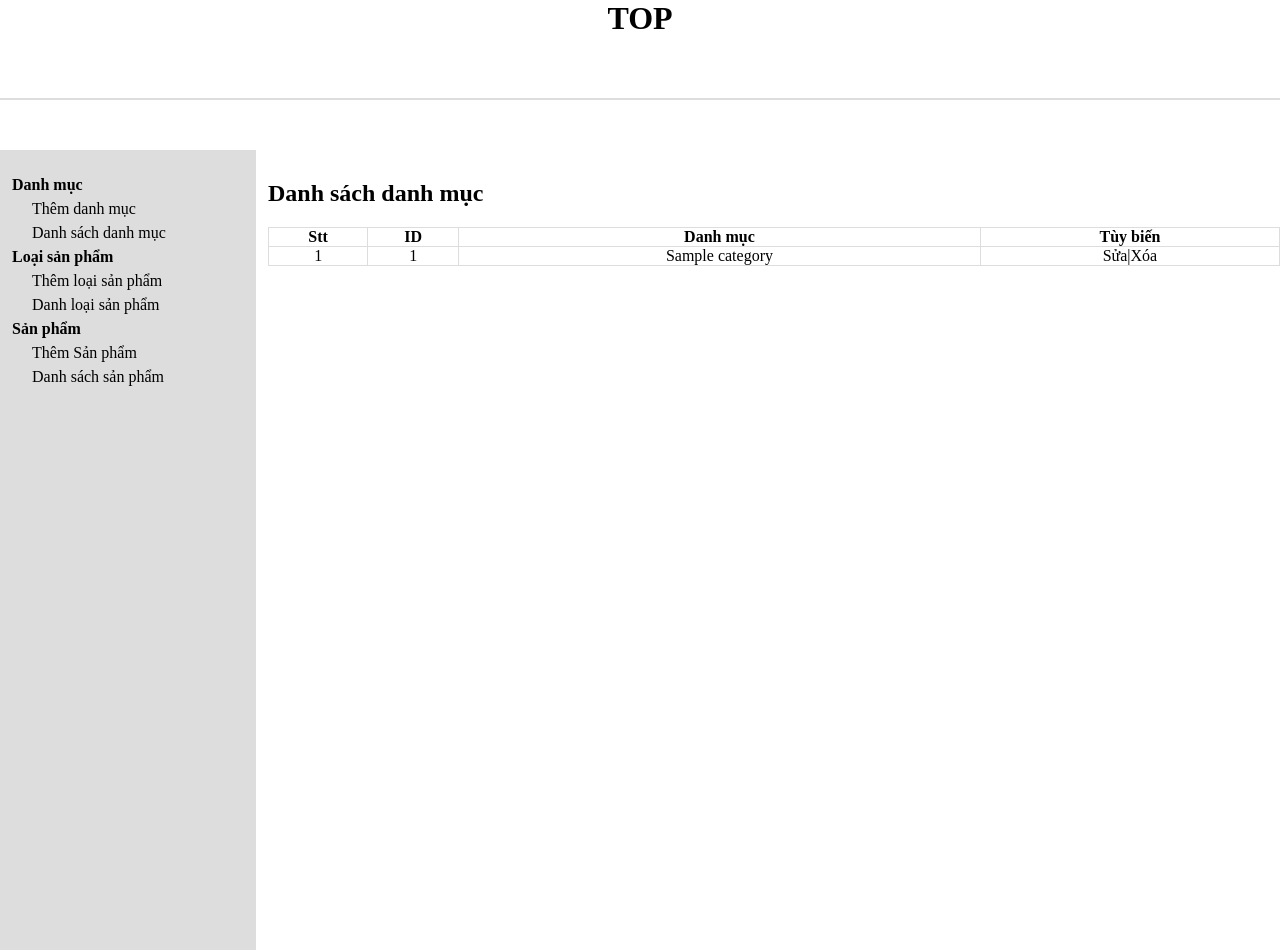
After one commit to ngaygiongto/IVY_PROJECT, a PHP site: page /admin/cartegorylist.php in a window 1280 px wide. The commit adds this page. Run offline with PHP 8.4, Linux system fonts and the light colour scheme; tables that the repository leaves empty or names only in its code hold one stand-in row (values such as "Sample post").

Commit message:
INSERT-UPDATE-SELECT-DANHMUCSP

```diff
--- /dev/null
+++ b/giaodien/admin/cartegorylist.php
@@ -0,0 +1,42 @@
+<?php
+ include "header.php";
+ include "slider.php";
+ include "class/cartegory_class.php"
+?>
+
+<?php
+    $cartegory = new cartegory;
+    $show_cartegory = $cartegory->show_cartegory();
+?>
+
+            <div class="admin-content-right">
+                <div class="admin-content-right-category_list">
+                    <h1>Danh sách danh mục</h1>
+                    <table>
+                        <tr>
+                            <th>Stt</th>
+                            <th>ID</th>
+                            <th>Danh mục</th>
+                            <th>Tùy biến</th>
+                        </tr>
+                        <?php
+                            if($show_cartegory) {$i = 0;
+                                while($result = $show_cartegory->fetch_assoc()) {$i++;
+                        ?>
+                        <tr>
+                            <td><?php echo $i ?></td>
+                            <td><?php echo $result['cartegory_id'] ?></td>
+                            <td><?php echo $result['cartegory_name'] ?></td>
+                            <td><a href="cartegoryedit.php?cartegory_id=<?php echo $result['cartegory_id'] ?>">Sửa</a>|<a href="cartegorydelete.php?cartegory_id=<?php echo $result['cartegory_id'] ?>">Xóa</a></td>
+                        </tr>
+                        <?php
+                                }
+                            }
+                        ?>
+                    </table>
+                </div>
+            </div>
+        </section>
+
+</body>
+</html>
--- /dev/null
+++ b/giaodien/admin/class/cartegory_class.php
@@ -0,0 +1,44 @@
+<?php
+    include "database.php"
+?>
+
+<?php
+    class cartegory {
+        private $db;
+        public function __construct()
+        {
+            $this -> db = new Database();
+        }
+        public function insert_cartegory($cartegory_name) {
+            $query = "INSERT INTO tbl_category (cartegory_name) VALUES ('$cartegory_name')";
+            $result = $this -> db -> insert($query);
+            header('Location:cartegorylist.php');
+            // return $result;
+        }
+        public function show_cartegory() {
+            $query = "SELECT * FROM tbl_category ORDER BY cartegory_id DESC";
+            $result = $this->db->select($query);
+            return $result;
+        }
+
+        public function get_cartegory($cartegory_id) {
+            $query = "SELECT * FROM tbl_category WHERE cartegory_id = '$cartegory_id'";
+            $result = $this->db->select($query);
+            return $result;
+        }
+        public function update_cartegory($cartegory_name, $cartegory_id) {
+            $query = "UPDATE tbl_category SET cartegory_name = '$cartegory_name' WHERE cartegory_id = '$cartegory_id'";
+            $result = $this->db->update($query);
+            header('Location:cartegorylist.php');
+            return $result;
+        }
+
+        public function delete_cartegory($cartegory_id) {
+            $query = "DELETE FROM tbl_category WHERE cartegory_id = '$cartegory_id'";
+            $result = $this->db->delete($query);
+            header('Location:cartegorylist.php');
+            return $result;
+        }
+    }
+
+?>
--- a/giaodien/admin/config.php
+++ b/giaodien/admin/config.php
@@ -1,6 +1,6 @@
 <?php
-define("DB_HOST", "localhost");
-define("DB_USER", "root");
-define("DB_PASS", "");
-define("DB_NAME", "your_db_name")
+    define("DB_HOST", "localhost");
+    define("DB_USER", "root");
+    define("DB_PASS", "");
+    define("DB_NAME", "ivy_moda")
 ?>
--- a/giaodien/admin/database.php
+++ b/giaodien/admin/database.php
@@ -1,21 +1,34 @@
+
+<?php
+    include "config.php";
+?>
+
+
+
 
 <?php
 Class Database {
-    public $host = "DB_HOST";
-    public $user = "DB_USER";
-    public $pass = "DB_PASS";
-    public $dbname = "DB_NAME";
+    public $host = "localhost";
+    public $user = "root";
+    public $pass = "";
+    public $dbname = "ivy_moda";
 
 
     public $link;
     public $error;
 
-    public function __construct()
+    public function __construct(){
+        $this->connectDB();
+    }
+
+    public function connectDB()
     {
-        $this->link = new mysqli($this->host, $this->user, $this->pass, $this->dbname);
+        $this->link = new  mysqli($this->host, $this->user, $this->pass, $this->dbname);
         if(!$this->link){
-            $this->error = "Connection fail".$this->link->connect_error;
-        return false;
+            die("Connection failed: ".mysqli_connect_error());
+        }
+        else{
+            // echo "Connected successfully";
         }
     }
 // Select or Read data
--- /dev/null
+++ b/giaodien/admin/header.php
@@ -0,0 +1,13 @@
+<!DOCTYPE html>
+<html lang="en">
+<head>
+    <meta charset="UTF-8">
+    <meta http-equiv="X-UA-Compatible" content="IE=edge">
+    <meta name="viewport" content="width=device-width, initial-scale=1.0">
+    <link rel="stylesheet" href="./style.css">
+    <title>Danh mục sản phẩm</title>
+</head>
+<body>
+    <header>
+        <h1>TOP</h1>
+    </header>
--- a/giaodien/admin/session.php
+++ b/giaodien/admin/session.php
@@ -4,7 +4,7 @@
 
 class Session {
     public static function init() {
-        if(version_compare(phpversion(), '5.4.0', '<')) {
+        if(version_compare(phpversion(), '5.2.1', '<')) {
             if(session_id() == '') {
                 session_start();
             }
--- /dev/null
+++ b/giaodien/admin/slider.php
@@ -0,0 +1,23 @@
+<section class="admin-content">
+        <div class="admin-content-left">
+            <ul>
+                <li><a href="#">Danh mục</a>
+                    <ul>
+                        <li><a href="categoryadd.php">Thêm danh mục</a></li>
+                        <li><a href="cartegorylist.php">Danh sách danh mục</a></li>
+                    </ul>
+                </li>
+                <li><a href="#">Loại sản phẩm</a>
+                    <ul>
+                        <li><a href="">Thêm loại sản phẩm</a></li>
+                        <li><a href="">Danh loại sản phẩm</a></li>
+                    </ul>
+                </li>
+                <li><a href="#">Sản phẩm</a>
+                    <ul>
+                        <li><a href="">Thêm Sản phẩm</a></li>
+                        <li><a href="">Danh sách sản phẩm</a></li>
+                    </ul>
+                </li>
+            </ul>
+        </div>
--- /dev/null
+++ b/giaodien/admin/style.css
@@ -0,0 +1,92 @@
+* {
+    margin: 0;
+    padding: 0;
+    box-sizing: border-box;
+    color: black;
+    outline: none;
+}
+
+a {
+    text-decoration: none;
+}
+
+ul {
+    list-style: none;
+}
+
+header {
+    height: 100px;
+    width: 100vw;
+    border-bottom: 2px solid #ddd;
+    text-align: center;
+}
+
+.admin-content {
+    padding-top: 50px;
+    display: flex;
+}
+
+.admin-content-left {
+    background-color: #dddddd;
+    width: 20%;
+    height: 100vh;
+    padding: 20px 0 0 12px;
+}
+
+.admin-content-left>ul>li>a {
+    font-weight: bold;
+}
+
+.admin-content-left ul li {
+    margin: 6px 0;
+}
+
+.admin-content-left ul ul {
+    margin-left: 20px;
+}
+
+.admin-content-right {
+    width: 80%;
+    padding: 30px 0 0 12px;
+}
+
+.admin-content-right-category_add input {
+    height: 30px;
+    width: 200px;
+    padding-left: 12px;
+    margin-top: 20px;
+}
+
+.admin-content-right-category_add button {
+    display: block;
+    margin-top: 10px;
+    height: 30px;
+    width: 100px;
+    cursor: pointer;
+    background-color: brown;
+    border: none;
+    color: white;
+    transition: all 0.3s ease;
+}
+
+.admin-content-right-category_add button:hover {
+    background-color: transparent;
+    border: 1px solid brown;
+    color: brown;
+}
+
+/* ---------------------Cartegorylist --------------------------*/
+.admin-content-right-category_list table {
+    width: 100%;
+    text-align: center;
+    margin-top: 20px;
+}
+
+.admin-content-right-category_list table tr th,
+td {
+    border: 1px solid #dddddd;
+}
+
+table {
+    border-collapse: collapse;
+}
```
Also changed, not shown: giaodien/admin/cartegory.html (added, +49 -0 lines), giaodien/admin/cartegorydelete.php (added, +16 -0 lines), giaodien/admin/cartegoryedit.php (added, +43 -0 lines), giaodien/admin/cartegorylist.html (added, +62 -0 lines), giaodien/admin/categoryadd.php (added, +29 -0 lines).
